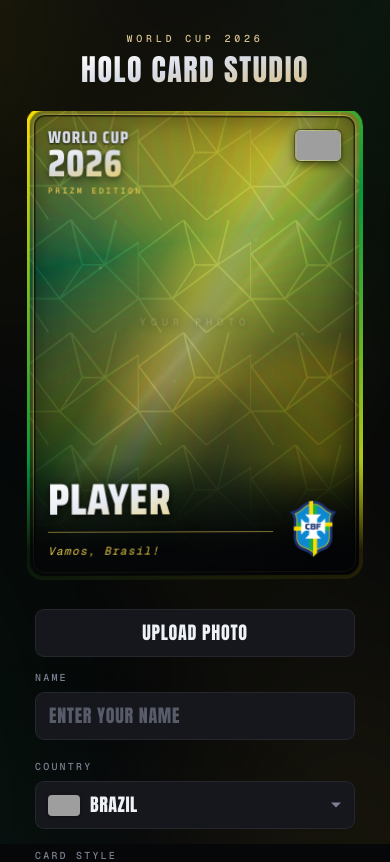
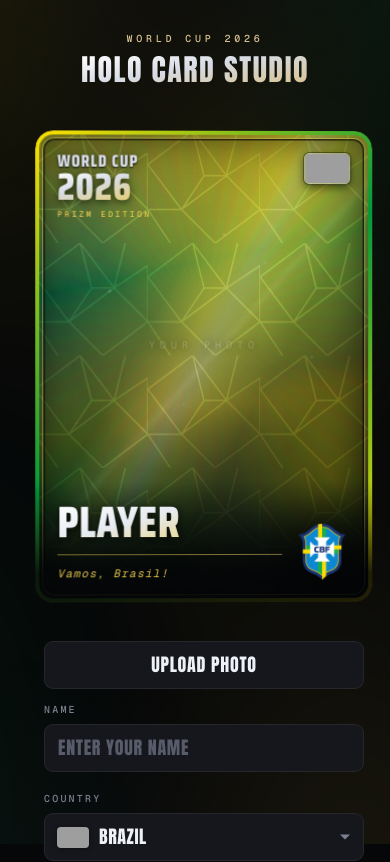
Before and after one commit to anojenjeya/worldcupholo, a Next.js app: page / in a window 390 px wide. Shown: the top 862 px of the page. Built offline with nearby package versions, Linux system fonts and the light colour scheme; grey boxes are pictures that could not be loaded.

Commit message:
Fix mobile card float clipping at the top.
Remove contain:paint from the preview, add padding for 3D tilt headroom, and use a softer idle float on small screens.

Co-authored-by: Cursor <cursoragent@cursor.com>

```diff
--- a/app/globals.css
+++ b/app/globals.css
@@ -97,7 +97,10 @@ body > *{ position:relative; z-index:1; }
     order:1;
     width:336px;
     max-width:100%;
-    contain:paint;
+    overflow:visible;
+    /* Room for idle float + 3D tilt so the card isn't clipped at the top */
+    padding:22px 12px 10px;
+    box-sizing:content-box;
   }
   .panel{
     order:2;
--- a/components/HoloCard.module.css
+++ b/components/HoloCard.module.css
@@ -386,6 +386,9 @@
 }
 
 @media (max-width:720px){
+  .stage{
+    overflow:visible;
+  }
   .top,
   .bottom{
     transform:none;
@@ -394,6 +397,20 @@
     -webkit-clip-path:inset(0 round var(--card-radius));
             clip-path:inset(0 round var(--card-radius));
   }
+  /* Slightly softer float — less vertical travel on small screens */
+  .card:not([data-active]){
+    animation:cardFloatMobile 9s ease-in-out infinite, hueShimmer 7.5s ease-in-out infinite, glowPulse 5.5s ease-in-out infinite;
+  }
+  .matte:not([data-active]){
+    animation:cardFloatMobile 9s ease-in-out infinite, glowPulseMatte 8s ease-in-out infinite;
+  }
+}
+
+@keyframes cardFloatMobile{
+  0%,100%{ transform:rotateX(1.5deg) rotateY(-3deg) translateY(0) scale(1); }
+  25%    { transform:rotateX(-1deg) rotateY(2deg) translateY(-3px) scale(1.004); }
+  50%    { transform:rotateX(1.2deg) rotateY(3deg) translateY(-1px) scale(1.002); }
+  75%    { transform:rotateX(-1.5deg) rotateY(-1.5deg) translateY(-2px) scale(1.004); }
 }
 
 @media (prefers-reduced-motion: reduce){
```
